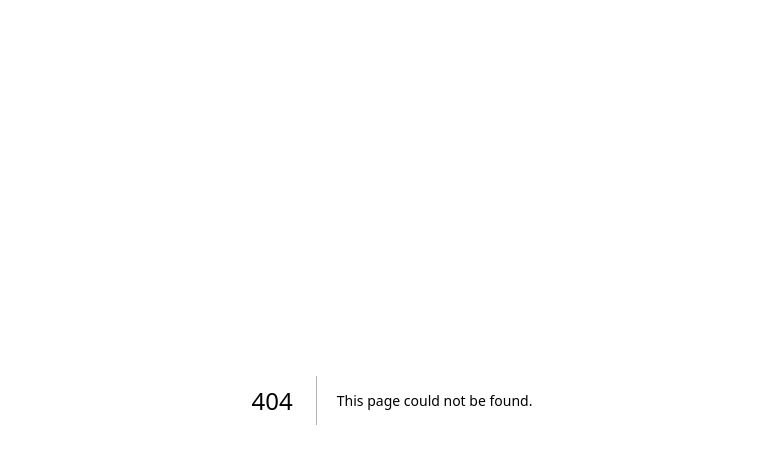
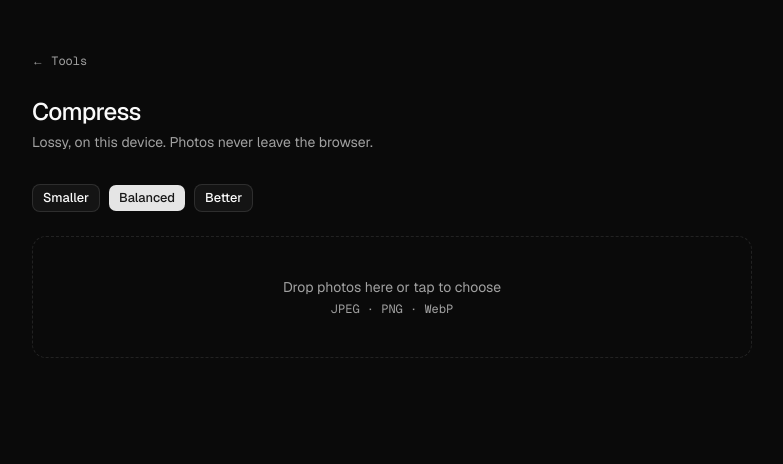
Before and after one commit to arthurseredaa/toolkit, a Next.js app in the folder apps/web/: page /compress in a window 1280 px wide. Before the commit this address had no page. Shown: the top 464 px of the page, without its empty margins (248-1031 px from the left). Built offline with nearby package versions, Linux system fonts and the light colour scheme.

Commit message:
feat: The page

```diff
--- /dev/null
+++ b/apps/web/src/app/compress/page.tsx
@@ -0,0 +1,27 @@
+import type { Metadata } from 'next'
+import Link from 'next/link'
+
+import { Compressor } from './compressor'
+
+export const metadata: Metadata = {
+  title: 'Compress',
+  description: 'Lossy photo compression, entirely in the browser.'
+}
+
+export default function CompressPage() {
+  return (
+    <main className="mx-auto w-full max-w-3xl flex-1 px-6 py-12">
+      <Link
+        href="/"
+        className="font-mono text-xs text-muted-foreground hover:text-foreground"
+      >
+        ← Tools
+      </Link>
+      <h1 className="mt-6 text-2xl font-medium tracking-tight">Compress</h1>
+      <p className="mt-1 text-sm text-muted-foreground">
+        Lossy, on this device. Photos never leave the browser.
+      </p>
+      <Compressor />
+    </main>
+  )
+}
```
Also changed, not shown: 2 other files (tests, documents, lock files or other folders).
